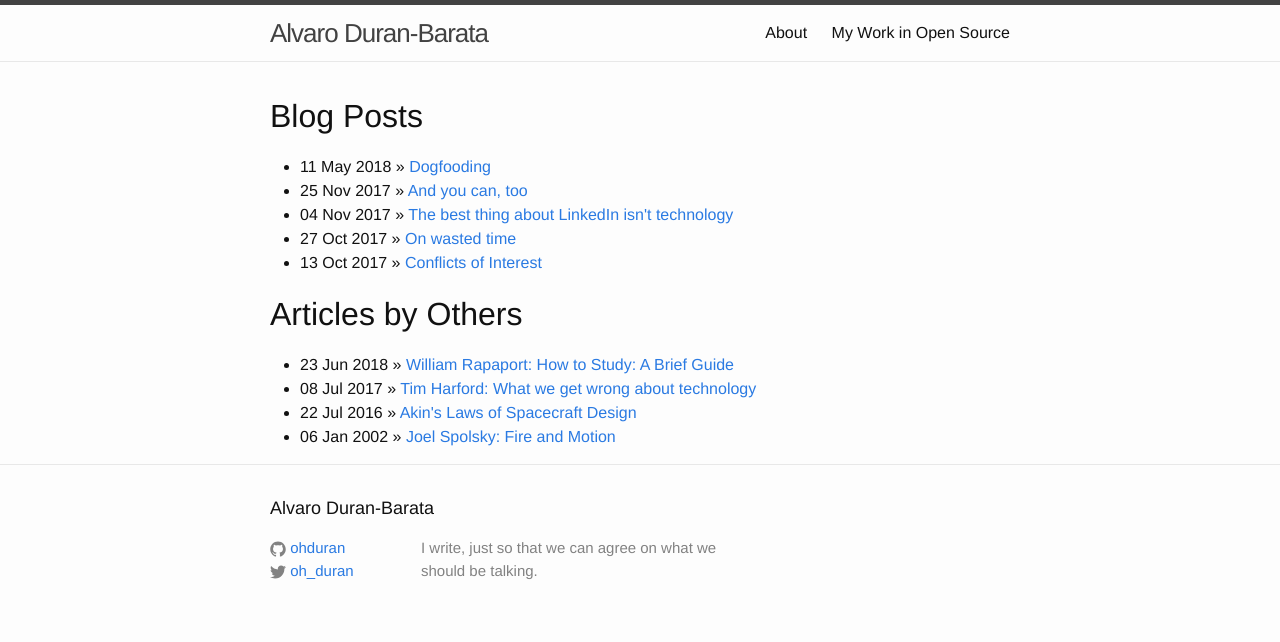
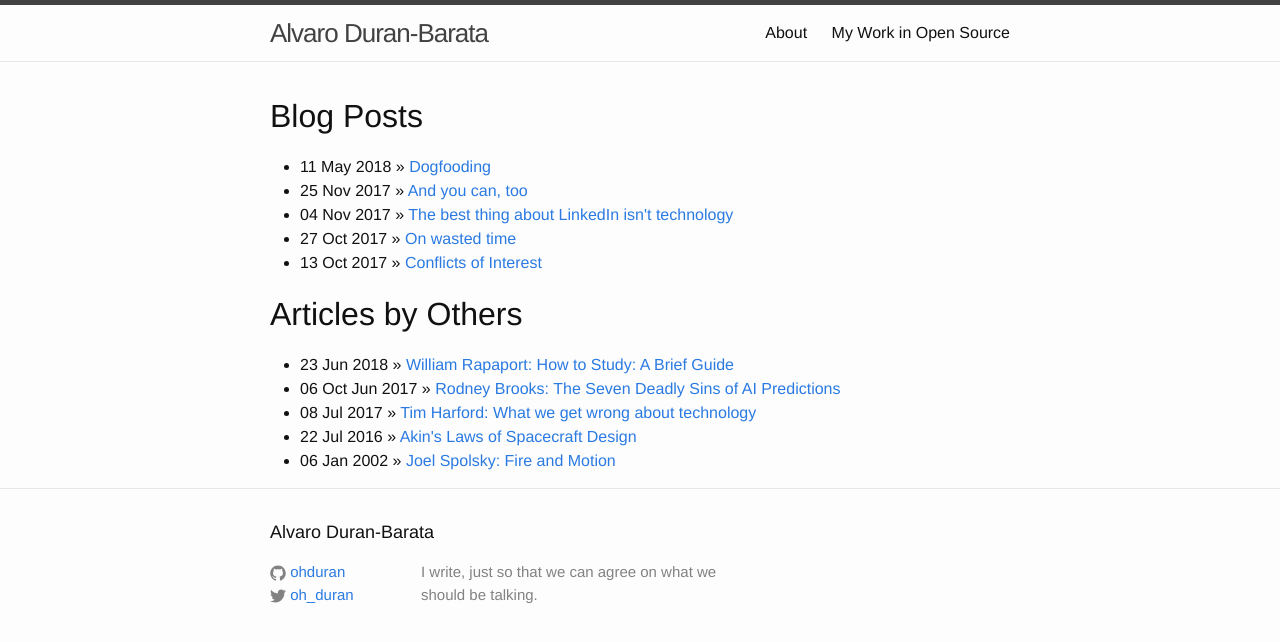
Before and after one commit to ohduran/ohduran.github.io, a Jekyll site: the page built from index.html, in a window 1280 px wide. Shown: the top 642 px of the page. Built offline with Jekyll 4.4.1, drawn with Linux system fonts in a browser that asks for light colours.

Commit message:
New Articles by Others

```diff
--- a/index.html
+++ b/index.html
@@ -13,9 +13,9 @@ layout: default
 <h1>Articles by Others</h1>
   <ul class="posts">
     <li><span>23 Jun 2018</span> &raquo; <a href="https://cse.buffalo.edu/~rapaport/howtostudy.html#intro">William Rapaport: How to Study: A Brief Guide</a></li>
+    <li><span>06 Oct Jun 2017</span> &raquo; <a href="https://www.technologyreview.com/s/609048/the-seven-deadly-sins-of-ai-predictions/?lipi=urn%3Ali%3Apage%3Ad_flagship3_feed%3BZ4%2FDMoSvQ7iojmpb0f7Zgw%3D%3D&licu=urn%3Ali%3Acontrol%3Ad_flagship3_feed-object">Rodney Brooks: The Seven Deadly Sins of AI Predictions</a></li>
     <li><span>08 Jul 2017</span> &raquo; <a href="http://timharford.com/2017/08/what-we-get-wrong-about-technology/">Tim Harford: What we get wrong about technology</a></li>
-    <li><span>22 Jul 2016</span> &raquo; <a href="https://spacecraft.ssl.umd.edu/akins_laws.html">Akin's Laws of
-Spacecraft Design</a></li>
+    <li><span>22 Jul 2016</span> &raquo; <a href="https://spacecraft.ssl.umd.edu/akins_laws.html">Akin's Laws of Spacecraft Design</a></li>
     <li><span>06 Jan 2002</span> &raquo; <a href="https://www.joelonsoftware.com/2002/01/06/fire-and-motion/">Joel Spolsky: Fire and Motion</a></li>
   </ul>
   <!--
```
